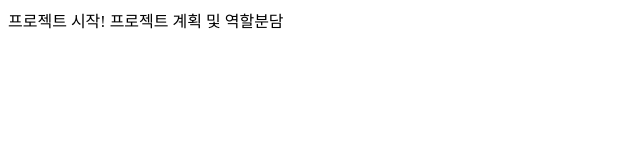
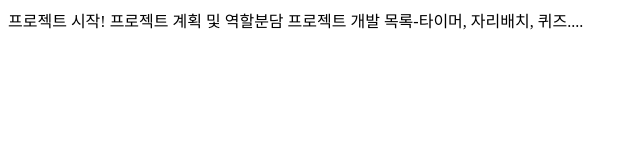
Before and after one commit to dodoleesj/GitBranchModel, a plain HTML site: page project.html in a window 1280 px wide. Shown: the whole page, without its empty margins (0-640 px from the left). Drawn offline with Linux system fonts and the light colour scheme.

Commit message:
프로젝트 진행-2

```diff
--- a/project.html
+++ b/project.html
@@ -9,6 +9,6 @@
 <body>
   프로젝트 시작!
   프로젝트 계획 및 역할분담
-
+  프로젝트 개발 목록-타이머, 자리배치, 퀴즈....
 </body>
 </html>
```
